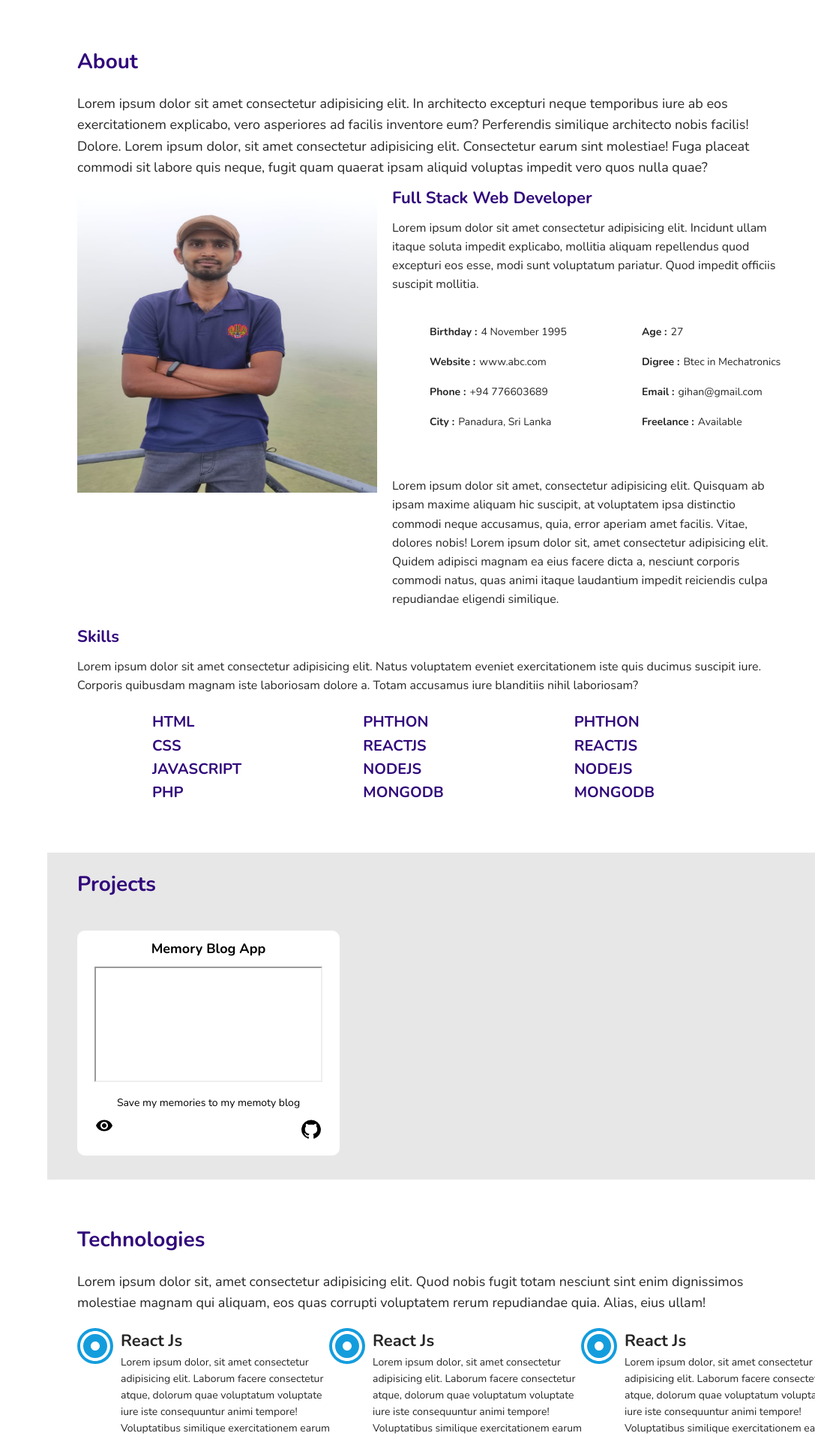
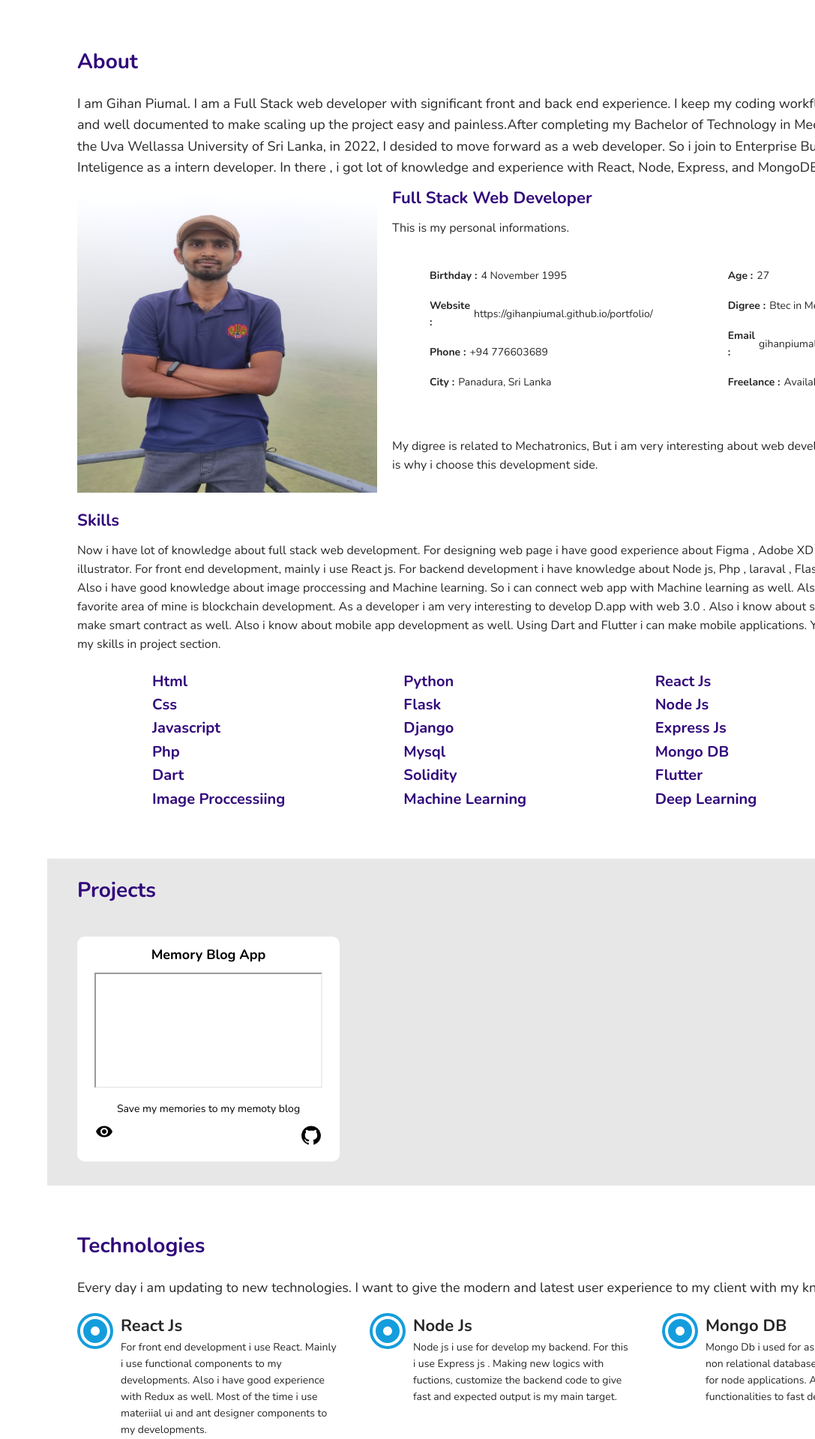
Before and after one commit to gihanpiumal/portfolio, a React (Create React App) app: page / in a window 1280 px wide. Shown: the part 840-2759 px from the top of the page at 75% size, without its empty margins (193-1280 px from the left). Built offline with nearby package versions, Linux system fonts and the light colour scheme; grey boxes are pictures that could not be loaded.

Commit message:
add data to webpage

```diff
--- a/src/components/about/About.jsx
+++ b/src/components/about/About.jsx
@@ -14,13 +14,14 @@ const About = () => {
         <div className="top-about">
           <div className="title-about">About</div>
           <div className="description-about">
-            Lorem ipsum dolor sit amet consectetur adipisicing elit. In
-            architecto excepturi neque temporibus iure ab eos exercitationem
-            explicabo, vero asperiores ad facilis inventore eum? Perferendis
-            similique architecto nobis facilis! Dolore. Lorem ipsum dolor, sit
-            amet consectetur adipisicing elit. Consectetur earum sint molestiae!
-            Fuga placeat commodi sit labore quis neque, fugit quam quaerat ipsam
-            aliquid voluptas impedit vero quos nulla quae?
+            I am Gihan Piumal. I am a Full Stack web developer with significant
+            front and back end experience. I keep my coding workflow organized
+            and well documented to make scaling up the project easy and
+            painless.After completing my Bachelor of Technology in Mechatronics
+            at the Uva Wellassa University of Sri Lanka, in 2022, I desided to
+            move forward as a web developer. So i join to Enterprise Business
+            Inteligence as a intern developer. In there , i got lot of knowledge
+            and experience with React, Node, Express, and MongoDB.
           </div>
         </div>
         <div className="middle-about">
@@ -30,10 +31,7 @@ const About = () => {
           <div className="middle-data-about" data-aos="fade-left">
             <div className="dp-title-about">Full Stack Web Developer</div>
             <div className="dp-description-about">
-              Lorem ipsum dolor sit amet consectetur adipisicing elit. Incidunt
-              ullam itaque soluta impedit explicabo, mollitia aliquam
-              repellendus quod excepturi eos esse, modi sunt voluptatum
-              pariatur. Quod impedit officiis suscipit mollitia.
+              This is my personal informations.
             </div>
             <div className="bio-about">
               <ul className="left-about">
@@ -43,7 +41,9 @@ const About = () => {
                 </li>
                 <li>
                   <div className="topic">Website :</div>
-                  <div className="value">www.abc.com</div>
+                  <div className="value">
+                    https://gihanpiumal.github.io/portfolio/
+                  </div>
                 </li>
                 <li>
                   <div className="topic">Phone :</div>
@@ -65,7 +65,7 @@ const About = () => {
                 </li>
                 <li>
                   <div className="topic">Email :</div>
-                  <div className="value">gihan@gmail.com</div>
+                  <div className="value">gihanpiumal12345@gmail.com</div>
                 </li>
                 <li>
                   <div className="topic">Freelance :</div>
@@ -74,43 +74,52 @@ const About = () => {
               </ul>
             </div>
             <div className="bottom-description-about">
-              Lorem ipsum dolor sit amet, consectetur adipisicing elit. Quisquam
-              ab ipsam maxime aliquam hic suscipit, at voluptatem ipsa
-              distinctio commodi neque accusamus, quia, error aperiam amet
-              facilis. Vitae, dolores nobis! Lorem ipsum dolor sit, amet
-              consectetur adipisicing elit. Quidem adipisci magnam ea eius
-              facere dicta a, nesciunt corporis commodi natus, quas animi itaque
-              laudantium impedit reiciendis culpa repudiandae eligendi
-              similique.
+              My digree is related to Mechatronics, But i am very interesting
+              about web development. So that is why i choose this development
+              side.
             </div>
           </div>
         </div>
         <div className="bottom-about">
           <div className="bottom-title-about">Skills</div>
           <div className="bottom-des-about">
-            Lorem ipsum dolor sit amet consectetur adipisicing elit. Natus
-            voluptatem eveniet exercitationem iste quis ducimus suscipit iure.
-            Corporis quibusdam magnam iste laboriosam dolore a. Totam accusamus
-            iure blanditiis nihil laboriosam?
+            Now i have lot of knowledge about full stack web development. For
+            designing web page i have good experience about Figma , Adobe XD and
+            Adobe illustrator. For front end development, mainly i use React js.
+            For backend development i have knowledge about Node js, Php ,
+            laraval , Flask and Django. Also i have good knowledge about image
+            proccessing and Machine learning. So i can connect web app with
+            Machine learning as well. Also another favorite area of mine is
+            blockchain development. As a developer i am very interesting to
+            develop D.app with web 3.0 . Also i know about solidity so i can
+            make smart contract as well. Also i know about mobile app
+            development as well. Using Dart and Flutter i can make mobile
+            applications. You can see all of my skills in project section.
           </div>
           <div className="skilles-list-about">
-            <ul className="left-skils-about"  data-aos="fade-right">
-              <li>HTML</li>
-              <li>CSS</li>
-              <li>JAVASCRIPT</li>
-              <li>PHP</li>
+            <ul className="left-skils-about" data-aos="fade-right">
+              <li>Html</li>
+              <li>Css</li>
+              <li>Javascript</li>
+              <li>Php</li>
+              <li>Dart</li>
+              <li>Image Proccessiing</li>
             </ul>
-            <ul className="middle-skils-about"   data-aos="fade-up">
-              <li>PHTHON</li>
-              <li>REACTJS</li>
-              <li>NODEJS</li>
-              <li>MONGODB</li>
+            <ul className="middle-skils-about" data-aos="fade-up">
+              <li>Python</li>
+              <li>Flask</li>
+              <li>Django</li>
+              <li>Mysql</li>
+              <li>Solidity</li>
+              <li>Machine Learning</li>
             </ul>
-            <ul className="right-skils-about"   data-aos="fade-left">
-              <li>PHTHON</li>
-              <li>REACTJS</li>
-              <li>NODEJS</li>
-              <li>MONGODB</li>
+            <ul className="right-skils-about" data-aos="fade-left">
+              <li>React Js</li>
+              <li>Node Js</li>
+              <li>Express Js</li>
+              <li>Mongo DB</li>
+              <li>Flutter</li>
+              <li>Deep Learning</li>
             </ul>
           </div>
         </div>
--- a/src/components/contact/Contact.jsx
+++ b/src/components/contact/Contact.jsx
@@ -106,10 +106,7 @@ const Contact = () => {
       <div className="wrapper-contact">
         <div className="title-contact">Contact</div>
         <div className="description-contact">
-          Lorem ipsum dolor sit amet consectetur, adipisicing elit. Assumenda
-          quod nesciunt id nam sapiente amet dolorem corrupti ab reiciendis
-          nobis adipisci aliquam nemo cumque distinctio ut temporibus quam,
-          itaque voluptatem.
+          Thank you very much for visit my portfolio and if you have any question pleasecontact me.
         </div>
         <div className="data-contact">
           <div className="details-contact">
--- a/src/components/technologies/Technologies.jsx
+++ b/src/components/technologies/Technologies.jsx
@@ -10,19 +10,15 @@ const Technologies = () => {
   const temp_technologies = [
     {
       title: "React Js",
-      desc: "Lorem ipsum dolor, sit amet consectetur adipisicing elit. Laborum facere consectetur atque, dolorum quae voluptatum voluptate iure iste consequuntur animi tempore! Voluptatibus similique exercitationem earum iste cum a, itaque deleniti.",
+      desc: "For front end development i use React. Mainly i use functional components to my developments. Also i have good experience with Redux as well. Most of the time i use materiial ui and ant designer components to my developments.",
     },
     {
-      title: "React Js",
-      desc: "Lorem ipsum dolor, sit amet consectetur adipisicing elit. Laborum facere consectetur atque, dolorum quae voluptatum voluptate iure iste consequuntur animi tempore! Voluptatibus similique exercitationem earum iste cum a, itaque deleniti.",
+      title: "Node Js",
+      desc: "Node js i use for develop my backend. For this i use Express js . Making new logics with fuctions, customize the backend code to give fast and expected output is my main target.",
     },
     {
-      title: "React Js",
-      desc: "Lorem ipsum dolor, sit amet consectetur adipisicing elit. Laborum facere consectetur atque, dolorum quae voluptatum voluptate iure iste consequuntur animi tempore! Voluptatibus similique exercitationem earum iste cum a, itaque deleniti.",
-    },
-    {
-      title: "React Js",
-      desc: "Lorem ipsum dolor, sit amet consectetur adipisicing elit. Laborum facere consectetur atque, dolorum quae voluptatum voluptate iure iste consequuntur animi tempore! Voluptatibus similique exercitationem earum iste cum a, itaque deleniti.",
+      title: "Mongo DB",
+      desc: "Mongo Db i used for as my database. It was a non relational database and very easy to use for node applications. Also it has lot of functionalities to fast development.",
     },
   ];
   return (
@@ -30,10 +26,8 @@ const Technologies = () => {
       <div className="wrapper-technologiies">
         <div className="title-technologies">Technologies</div>
         <div className="description-technologies">
-          Lorem ipsum dolor sit, amet consectetur adipisicing elit. Quod nobis
-          fugit totam nesciunt sint enim dignissimos molestiae magnam qui
-          aliquam, eos quas corrupti voluptatem rerum repudiandae quia. Alias,
-          eius ullam!
+          Every day i am updating to new technologies. I want to give the modern
+          and latest user experience to my client with my knowledge.
         </div>
         <div className="card-technologies">
           <Grid
@@ -43,7 +37,13 @@ const Technologies = () => {
             columns={{ xs: 4, sm: 8, md: 12 }}
           >
             {temp_technologies.map((val, index) => (
-              <Grid className="grids-technologiies" xs={4} sm={4} md={4} key={index}>
+              <Grid
+                className="grids-technologiies"
+                xs={4}
+                sm={4}
+                md={4}
+                key={index}
+              >
                 <Tech title={val.title} descripttion={val.desc} />
               </Grid>
             ))}
```
